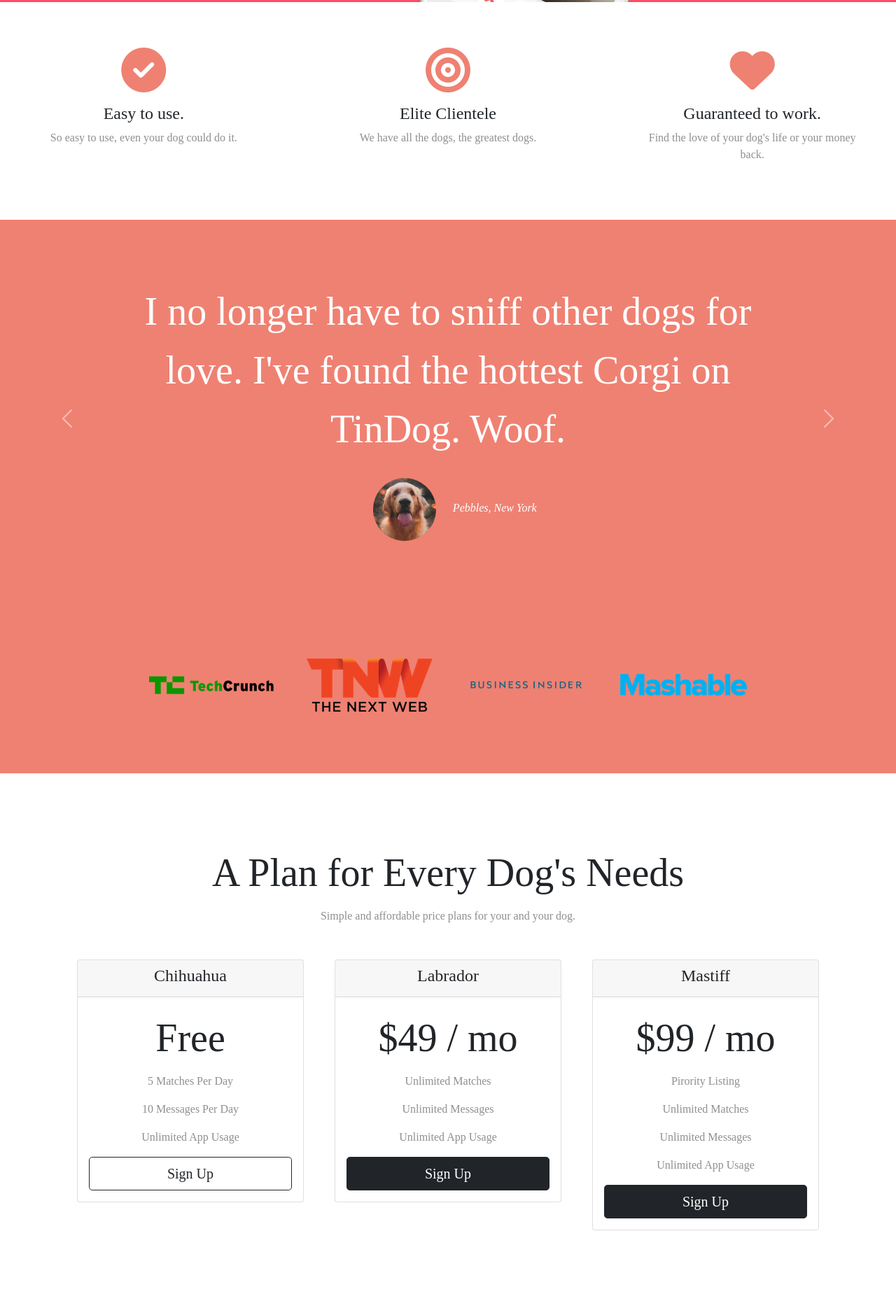
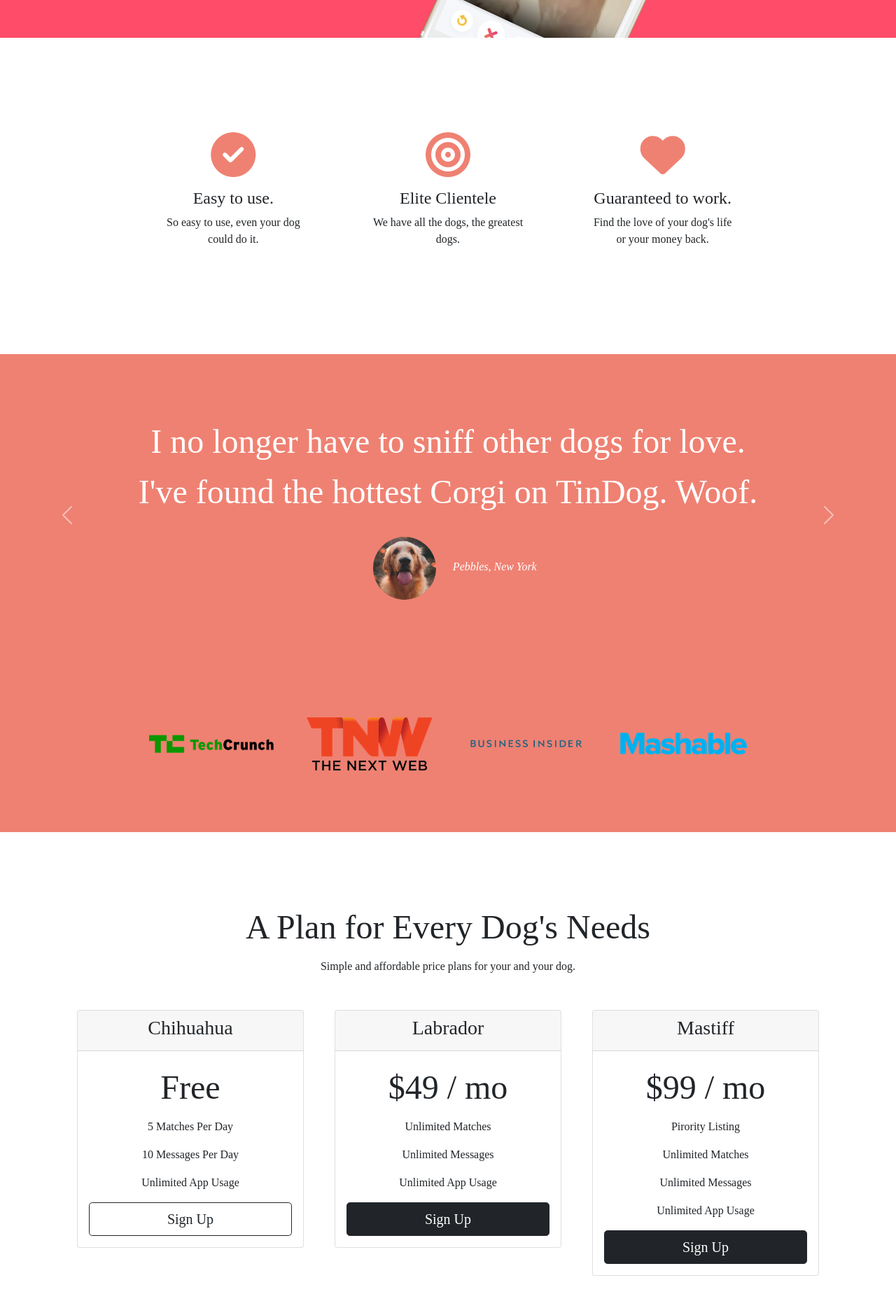
Before and after one commit to akashdhingra/Full-Stack-Web-Developer, a plain HTML site: page Bootstrap-installation/TinDog-Start-master/index.html in a window 1280 px wide. Shown: the part 631-2490 px from the top of the page at 70% size. Drawn offline with nearby package versions, Linux system fonts and the light colour scheme.

Commit message:
Refracting of code

```diff
--- a/Bootstrap-installation/TinDog-Start-master/css/styles.css
+++ b/Bootstrap-installation/TinDog-Start-master/css/styles.css
@@ -1,38 +1,31 @@
 body{
   font-family: "Montserrat-Black";
+  text-align: center;
 }
 
-#title{
-  background-color: #ff4c68;
-  color: #fff;
+h1,h2,h3,h4,h5,h6{
+  font-family: "Montserrat-Bold";
 }
+/* Heading */
 
-.container-fluid{
-  padding: 3% 15% 7%;
-}
-
-h1{
+.big-heading{
   font-family: "Montserrat-Black";
-  font-size: 3.5rem;
-  line-height: 1.5;
-
-}
-
-h2{
-  font-family: "Montserrat-Bold";
   font-size: 3.5rem;
   line-height: 1.5;
 }
 
-h3{
-  font-family: "Montserrat-Bold";
-  font-size: 1.5rem;
+.section-heading{
+  font-size: 3rem;
+  line-height: 1.5;
 }
 
-p{
-  color: #8f8f8f;
+/* Container */
 
+.container-fluid{
+  padding: 7% 15%;
 }
+
+/* Navigation bar */
 .navbar{
   padding: 0 0 4.5rem;
 }
@@ -59,6 +52,17 @@ p{
   margin: 5% 3% 5% 0;
 }
 
+/* Title section */
+#title{
+  background-color: #ff4c68;
+  color: #fff;
+  text-align: left;
+}
+
+#title.container-fluid{
+  padding : 3% 15% 7%;
+}
+
 /* Title Image */
 
 .title-image{
@@ -83,8 +87,12 @@ p{
   position: relative;
 }
 
+.feature-title{
+  font-size: 1.5rem;
+}
+
 .feature-box{
-  text-align: center;
+
   padding: 5%;
 }
 
@@ -100,13 +108,14 @@ p{
 /* testimonials section */
 
 #testimonials{
-  text-align: center;
+
   background-color: #ef8172;
   color: #fff;
 }
 
-.carousel-item{
-  padding: 7% 15%;
+.testimonial-text{
+  font-size: 3rem;
+  line-height: 1.5;
 }
 
 .testimonial-image{
@@ -117,7 +126,7 @@ p{
 
 #press{
   background-color: #ef8172;
-  text-align: center;
+
   padding: 3%;
 }
 
@@ -128,7 +137,12 @@ p{
 
 #pricing{
   padding: 100px;
-  text-align: center;
+
+}
+
+.price-text{
+  font-size: 3rem;
+  line-height: 1.5;
 }
 
 .pricing-column{
@@ -141,24 +155,9 @@ p{
 #cta{
     background-color: #ff4c68;
     color: #fff;
-    padding: 7% 15%;
-    text-align: center;
-
-}
-
-.cta-heading{
-  font-size: 3.5rem;
-  line-height: 1.5;
-  font-family: "Montserrat-Black";
-
 }
 
 /* Footer section */
-
-#footer{
-  padding: 7% 15%;
-  text-align: center;
-}
 
 .social-icon{
   margin: 20px 10px;
--- a/Bootstrap-installation/TinDog-Start-master/index.html
+++ b/Bootstrap-installation/TinDog-Start-master/index.html
@@ -53,7 +53,7 @@
 
       <div class="row">
         <div class="col-lg-6">
-          <h1>Meet new and interesting dogs nearby.</h1>
+          <h1 class="big-heading">Meet new and interesting dogs nearby.</h1>
           <button type="button" class="btn btn-dark btn-lg download-button"> <i class="fab fa-apple"></i> Download</button>
           <button type="button" class="btn btn-outline-light btn-lg download-button"><i class="fab fa-google-play"></i> Download</button>
         </div>
@@ -68,27 +68,28 @@
   <!-- Features -->
 
   <section id="features">
+    <div class="container-fluid">
 
       <div class="row ">
         <div class="col-lg-4 feature-box">
           <i class="icon fas fa-check-circle fa-4x "></i>
-        <h3>Easy to use.</h3>
+          <h3 class="feature-title">Easy to use.</h3>
           <p>So easy to use, even your dog could do it.</p>
         </div>
 
         <div class="col-lg-4 feature-box">
           <i class="icon fas fa-bullseye fa-4x "></i>
-        <h3>Elite Clientele</h3>
+          <h3 class="feature-title">Elite Clientele</h3>
           <p>We have all the dogs, the greatest dogs.</p>
         </div>
 
         <div class="col-lg-4 feature-box">
           <i class="icon fas fa-heart fa-4x "></i>
-        <h3>Guaranteed to work.</h3>
+          <h3 class="feature-title">Guaranteed to work.</h3>
           <p>Find the love of your dog's life or your money back.</p>
         </div>
       </div>
-
+    </div>
 
   </section>
 
@@ -98,12 +99,12 @@
   <section id="testimonials">
     <div id="testimonial-carousel" class="carousel slide" data-bs-ride="false">
       <div class="carousel-inner">
-        <div class="carousel-item active">
-          <h2>I no longer have to sniff other dogs for love. I've found the hottest Corgi on TinDog. Woof.</h2>
+        <div class="carousel-item active container-fluid">
+          <h2 class="testimonial-text">I no longer have to sniff other dogs for love. I've found the hottest Corgi on TinDog. Woof.</h2>
           <img class="testimonial-image" src="images/dog-img.jpg" alt="dog-profile">
           <em>Pebbles, New York</em>
         </div>
-        <div class="carousel-item">
+        <div class="carousel-item container-fluid">
           <h2 class="testimonial-text">My dog used to be so lonely, but with TinDog's help, they've found the love of their life. I think.</h2>
           <img class="testimonial-image" src="images/lady-img.jpg" alt="lady-profile">
           <em>Beverly, Illinois</em>
@@ -135,7 +136,7 @@
   <!-- For button to appear in whole width in bootstrap 5 col-12 is used rather than btn-block -->
   <section id="pricing">
 
-    <h2>A Plan for Every Dog's Needs</h2>
+    <h2 class="section-heading">A Plan for Every Dog's Needs</h2>
     <p>Simple and affordable price plans for your and your dog.</p>
     <div class="row">
       <div class="pricing-column col-lg-4 col-md-6">
@@ -144,11 +145,11 @@
             <h3>Chihuahua</h3>
           </div>
           <div class="card-body">
-            <h2>Free</h2>
+            <h2 class="price-text">Free</h2>
             <p>5 Matches Per Day</p>
             <p>10 Messages Per Day</p>
             <p>Unlimited App Usage</p>
-            <button class = "btn btn-lg btn-outline-dark col-12" type="button">Sign Up</button>
+            <button class="btn btn-lg btn-outline-dark col-12" type="button">Sign Up</button>
           </div>
         </div>
       </div>
@@ -159,11 +160,11 @@
             <h3>Labrador</h3>
           </div>
           <div class="card-body">
-            <h2>$49 / mo</h2>
+            <h2 class="price-text">$49 / mo</h2>
             <p>Unlimited Matches</p>
             <p>Unlimited Messages</p>
             <p>Unlimited App Usage</p>
-            <button class = "btn btn-lg col-12 btn-dark" type="button">Sign Up</button>
+            <button class="btn btn-lg col-12 btn-dark" type="button">Sign Up</button>
           </div>
         </div>
       </div>
@@ -174,12 +175,12 @@
             <h3>Mastiff</h3>
           </div>
           <div class="card-body">
-            <h2>$99 / mo</h2>
+            <h2 class="price-text">$99 / mo</h2>
             <p>Pirority Listing</p>
             <p>Unlimited Matches</p>
             <p>Unlimited Messages</p>
             <p>Unlimited App Usage</p>
-            <button class = "btn btn-lg col-12 btn-dark" type="button">Sign Up</button>
+            <button class="btn btn-lg col-12 btn-dark" type="button">Sign Up</button>
           </div>
         </div>
       </div>
@@ -191,13 +192,13 @@
   <!-- Call to Action -->
 
   <section id="cta">
-
-    <div class = "cta-container">
-      <h3 class = "cta-heading">Find the True Love of Your Dog's Life Today.</h3>
+    <div class="container-fluid">
+      <div class="cta-container">
+        <h3 class="big-heading">Find the True Love of Your Dog's Life Today.</h3>
         <button type="button" class="btn btn-dark btn-lg download-button"> <i class="fab fa-apple"></i> Download</button>
         <button type="button" class="btn btn-light btn-lg download-button"><i class="fab fa-google-play"></i> Download</button>
       </div>
-
+    </div>
 
   </section>
 
@@ -205,13 +206,13 @@
   <!-- Footer -->
   <!-- fab is for brands and fas is for solid stlyes -->
   <footer id="footer">
+    <div class="container-fluid">
       <i class="social-icon fab fa-facebook"></i>
       <i class="social-icon fab fa-twitter"></i>
       <i class="social-icon fab fa-instagram"></i>
       <i class="social-icon fas fa-envelope"></i>
-
       <p>© Copyright TinDog</p>
-
+    </div>
   </footer>
 
   <!-- If you want use bootstrap 4 then uncomment below code -->
```
Lines whose indentation alone changed are shown as unchanged.
